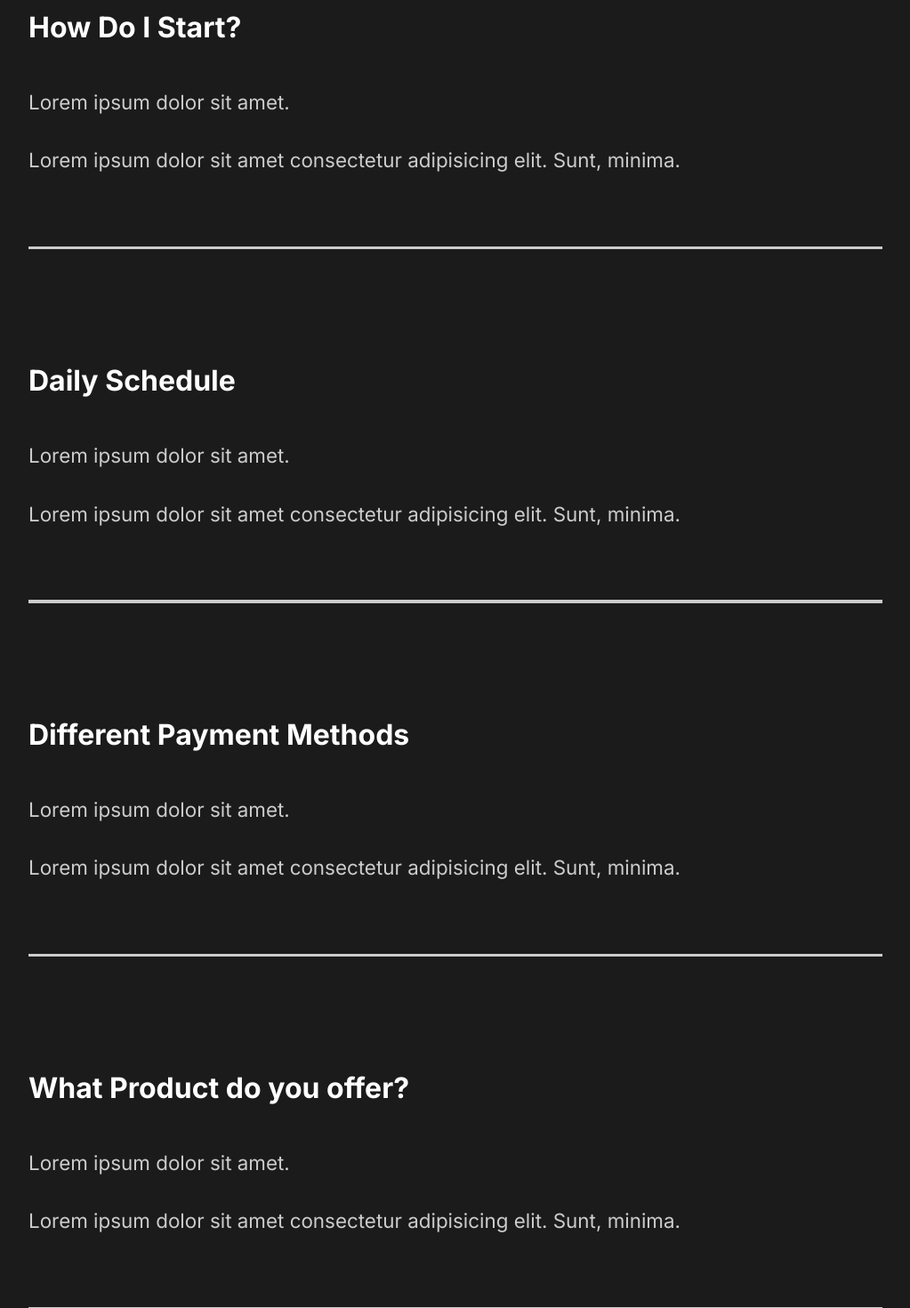
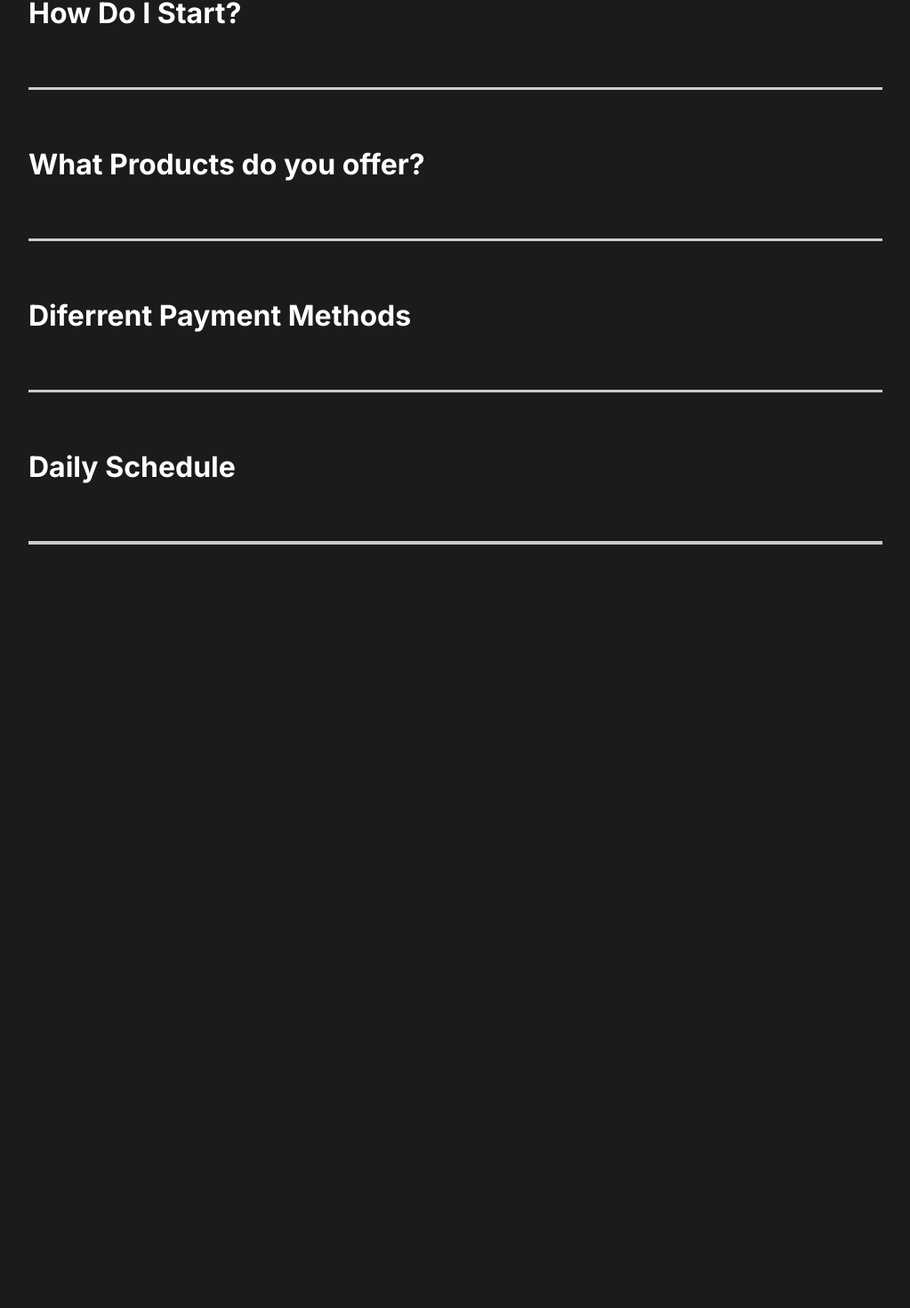
Before and after one commit to usererdem/landing-page, a React (Create React App) app: page / in a window 1280 px wide. Shown: the part 2454-3924 px from the top of the page at 89% size, without its empty margins (128-1151 px from the left). After the commit the page ends 3178 px from the top, so only its background shows below. Built offline with nearby package versions, Linux system fonts and the light colour scheme.

Commit message:
feat: faq section animation and toggle functionality added

```diff
--- a/src/components/FaqSection.js
+++ b/src/components/FaqSection.js
@@ -1,7 +1,9 @@
 import React from "react";
+import styled from "styled-components";
+import { LayoutGroup } from "framer-motion";
 
-import styled from "styled-components";
 import { Layout } from "../styles";
+import Toggle from "./Toggle";
 
 const FaqSection = () => {
   return (
@@ -10,53 +12,44 @@
         Any Questions <span>FAQ</span>
       </h2>
 
-      <div className='question'>
-        <h4>How Do I Start?</h4>
+      <LayoutGroup>
+        <Toggle title='How Do I Start?'>
           <div className='answer'>
             <p>Lorem ipsum dolor sit amet.</p>
             <p>
-            Lorem ipsum dolor sit amet consectetur adipisicing elit. Sunt,
-            minima.
+              Lorem ipsum dolor sit amet consectetur adipisicing elit. Odit,
+              reprehenderit perferendis sunt magni dolores ratione.
             </p>
           </div>
-        <div className="faq-line"></div>
-      </div>
-
-      <div className='question'>
-        <h4>Daily Schedule</h4>
+        </Toggle>
+        <Toggle title='What Products do you offer?'>
           <div className='answer'>
             <p>Lorem ipsum dolor sit amet.</p>
             <p>
-            Lorem ipsum dolor sit amet consectetur adipisicing elit. Sunt,
-            minima.
+              Lorem ipsum dolor sit amet consectetur adipisicing elit. Odit,
+              reprehenderit perferendis sunt magni dolores ratione.
             </p>
           </div>
-        <div className="faq-line"></div>
-      </div>
-
-      <div className='question'>
-        <h4>Different Payment Methods</h4>
+        </Toggle>
+        <Toggle title='Diferrent Payment Methods'>
           <div className='answer'>
             <p>Lorem ipsum dolor sit amet.</p>
             <p>
-            Lorem ipsum dolor sit amet consectetur adipisicing elit. Sunt,
-            minima.
+              Lorem ipsum dolor sit amet consectetur adipisicing elit. Odit,
+              reprehenderit perferendis sunt magni dolores ratione.
             </p>
           </div>
-        <div className="faq-line"></div>
-      </div>
-
-      <div className='question'>
-        <h4>What Product do you offer?</h4>
+        </Toggle>
+        <Toggle title='Daily Schedule'>
           <div className='answer'>
             <p>Lorem ipsum dolor sit amet.</p>
             <p>
-            Lorem ipsum dolor sit amet consectetur adipisicing elit. Sunt,
-            minima.
+              Lorem ipsum dolor sit amet consectetur adipisicing elit. Odit,
+              reprehenderit perferendis sunt magni dolores ratione.
             </p>
           </div>
-        <div className="faq-line"></div>
-      </div>
+        </Toggle>
+      </LayoutGroup>
     </Faq>
   );
 };
--- /dev/null
+++ b/src/components/Toggle.js
@@ -0,0 +1,25 @@
+import React, { useState } from "react";
+import { motion } from "framer-motion";
+import styled from "styled-components";
+import { fade } from "../animation";
+
+const Toggle = ({ children, title }) => {
+  const [toggle, setToggle] = useState(false);
+
+  return (
+    <StyledToggle layout onClick={() => setToggle(!toggle)}>
+      <motion.h4 layout>{title}</motion.h4>
+      {toggle ? <motion.div variants={fade}>{children}</motion.div> : ""}
+      <div className='faq-line'></div>
+    </StyledToggle>
+  );
+};
+
+const StyledToggle = styled(motion.div)`
+  cursor: pointer;
+  h4 {
+    padding: 2rem 0rem;
+  }
+`;
+
+export default Toggle;
```
Lines whose indentation alone changed are shown as unchanged.
